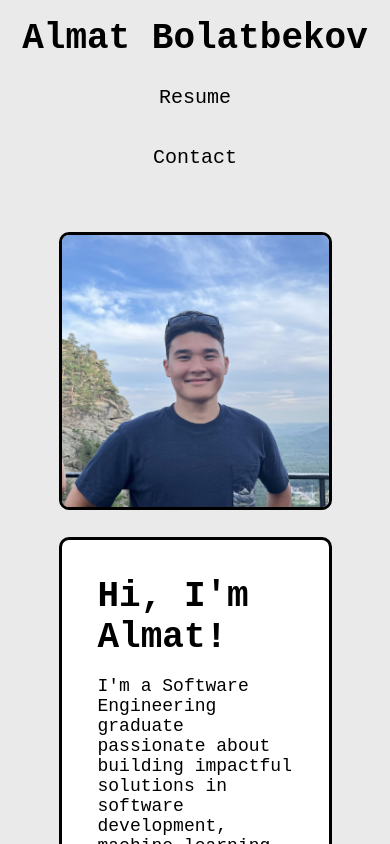
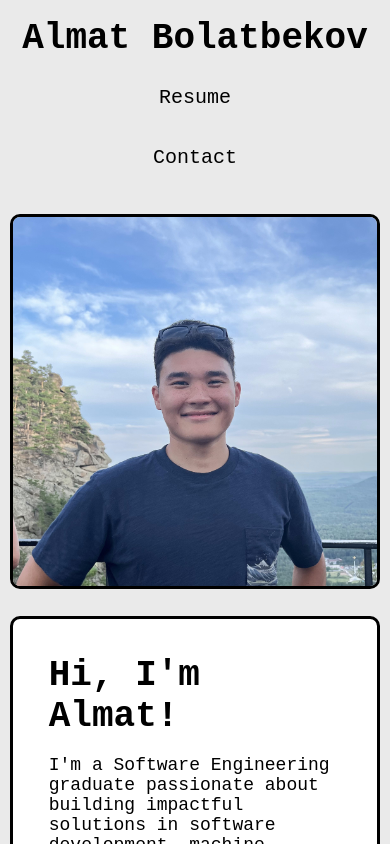
Before and after one commit to AlmatB22/AlmatB22.github.io, a React (Vite) app: page / in a window 390 px wide. Shown: the top 844 px of the page. Built offline with nearby package versions, Linux system fonts and the light colour scheme.

Commit message:
Modified the width of the app in mobile

```diff
--- a/src/App.css
+++ b/src/App.css
@@ -34,3 +34,10 @@ html, body {
   font-size: 1.2rem;
   z-index: 9999;
 }
+
+@media screen and (max-width: 768px) {
+  #app-body {
+    width: 95%;
+    padding: 1rem 0;
+  }
+}
```
